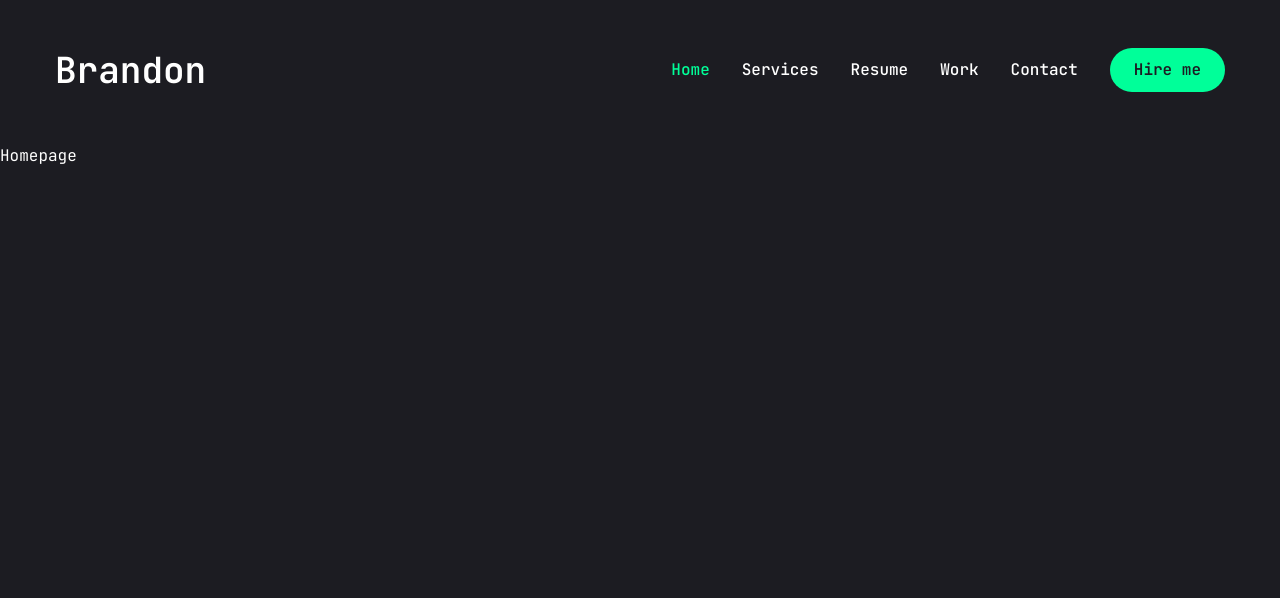
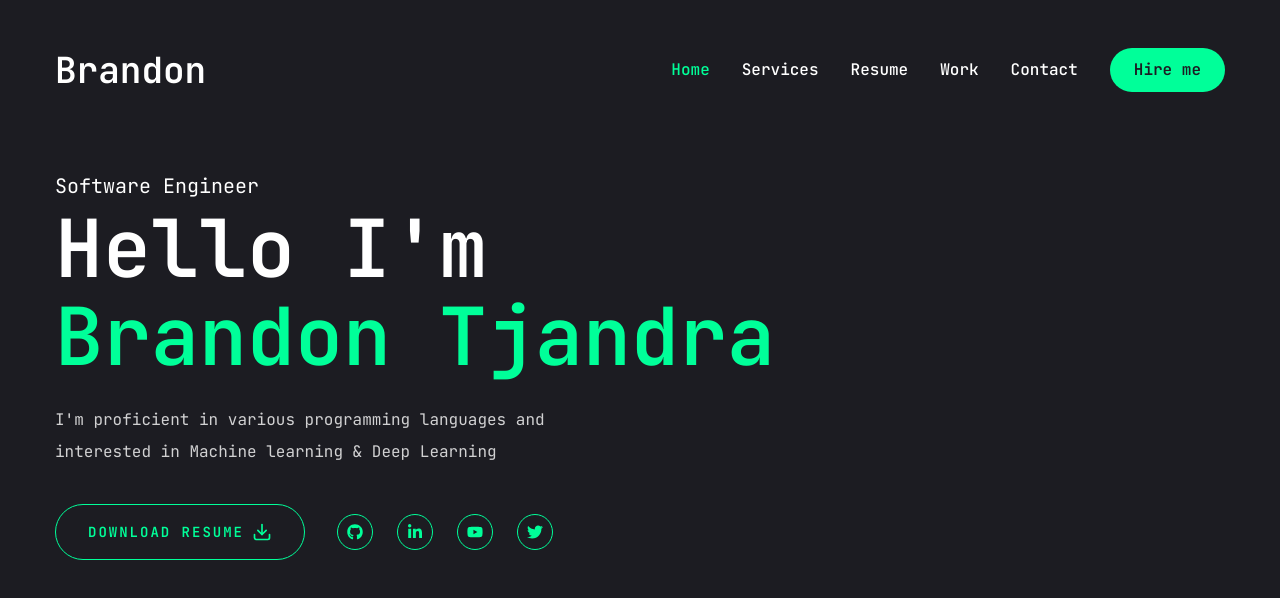
Before and after one commit to btjandra15/Portfolio, a Next.js app: page / in a window 1280 px wide. Shown: the top 598 px of the page. Built offline with nearby package versions, Linux system fonts and the light colour scheme.

Commit message:
Started Home page

```diff
--- a/app/globals.css
+++ b/app/globals.css
@@ -29,4 +29,16 @@
   body{
     @apply font-primary bg-primary text-white leading-loose;
   }
+
+  .h1{
+    @apply text-[48px] xl:text-[80px] leading-[1.1] font-semibold;
+  }
+
+  .h2{
+    @apply text-[36px] xl:text-[48px] leading-[1.1] font-semibold;
+  }
+
+  .h3{
+    @apply text-[20px] xl:text-[24px] leading-[1.1] font-semibold;
+  }
 }
--- a/app/page.jsx
+++ b/app/page.jsx
@@ -1,9 +1,41 @@
-import Image from "next/image";
+import Photo from "@/components/HomePage/Photo";
+import Social from "@/components/HomePage/Social";
+import { Button } from "@/components/ui/button"
+import { FiDownload } from "react-icons/fi"
 
-export default function Home() {
+const Home = () => {
   return (
-    <main>
-      Homepage
-    </main>
-  );
+    <section className="h-full">
+      <div className="container mx-auto h-full">
+        <div className="flex flex-col xl:flex-row items-center justify-between xl:pt-8 xl:pb-24">
+          <div className="text-center xl:text-left">
+            <span className="text-xl">Software Engineer</span>
+
+            <h1 className="h1 mb-6">
+              Hello I'm <br /> <span className="text-accent">Brandon Tjandra</span>
+            </h1>
+
+            <p className="max-w-[500px] mb-9 text-white/80">I'm proficient in various programming languages and interested in Machine learning & Deep Learning</p>
+
+            <div className="flex flex-col xl:flex-row items-center gap-8">
+              <Button variant="outline" size='lg' className="uppercase flex items-center gap-2">
+                <span>Download Resume</span>
+                <FiDownload className="text-xl"/>
+              </Button>
+
+              <div className="mb-8 xl:mb-0 ">
+                <Social containerStyles="flex gap-6" iconStyles="w-9 h-9 border border-accent rounded-full flex justify-center items-center text-accent text-base hover:bg-accent hover:text-primary hover:transition-all duration-500"/>
+              </div>
+            </div>
+          </div>
+
+          <div className="">
+            {/* <Photo/> */}
+          </div>
+        </div>
+      </div>
+    </section>
+  )
 }
+
+export default Home;
--- /dev/null
+++ b/components/HomePage/Photo.jsx
@@ -0,0 +1,18 @@
+"use client"
+
+import { motion } from "framer-motion";
+import Image from "next/image";
+
+const Photo = () => {
+  return (
+    <div className="w-full h-full relative">
+      <motion.div>
+        <div className="w-[298px] h-[298px] xl:w-[498px] xl:h-[498px] mix-blend-lighten">
+          <Image src="" priority quality={100} fill alt="" className="object-contain"/>
+        </div>
+      </motion.div>
+    </div>
+  )
+}
+
+export default Photo;
--- /dev/null
+++ b/components/HomePage/Social.jsx
@@ -0,0 +1,35 @@
+import Link from "next/link";
+import { FaGithub, FaLinkedinIn, FaYoutube, FaTwitter } from 'react-icons/fa';
+
+const Social = ({containerStyles, iconStyles}) => {
+    const socials = [
+        {
+            icon: <FaGithub/>,
+            path: ""
+        },
+        {
+            icon: <FaLinkedinIn/>,
+            path: ""
+        },
+        {
+            icon: <FaYoutube/>,
+            path: ""
+        },
+        {
+            icon: <FaTwitter/>,
+            path: ""
+        },
+    ]
+
+    return (
+        <div className={containerStyles}>
+            {socials.map((item, index) => {
+                return <Link key={index} href={item.path} className={iconStyles}>
+                    {item.icon}
+                </Link>
+            })}
+        </div>
+    )
+}
+
+export default Social;
```
